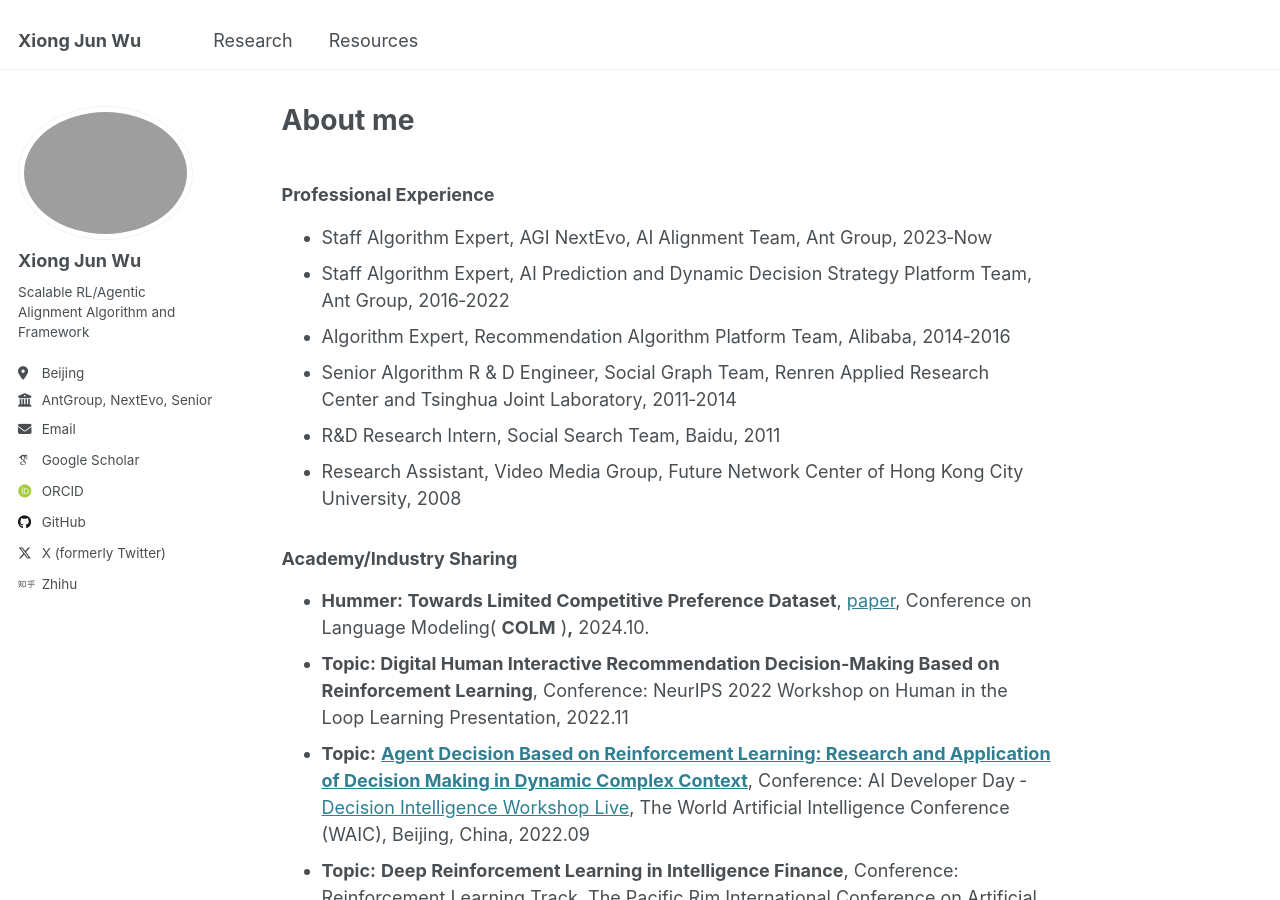
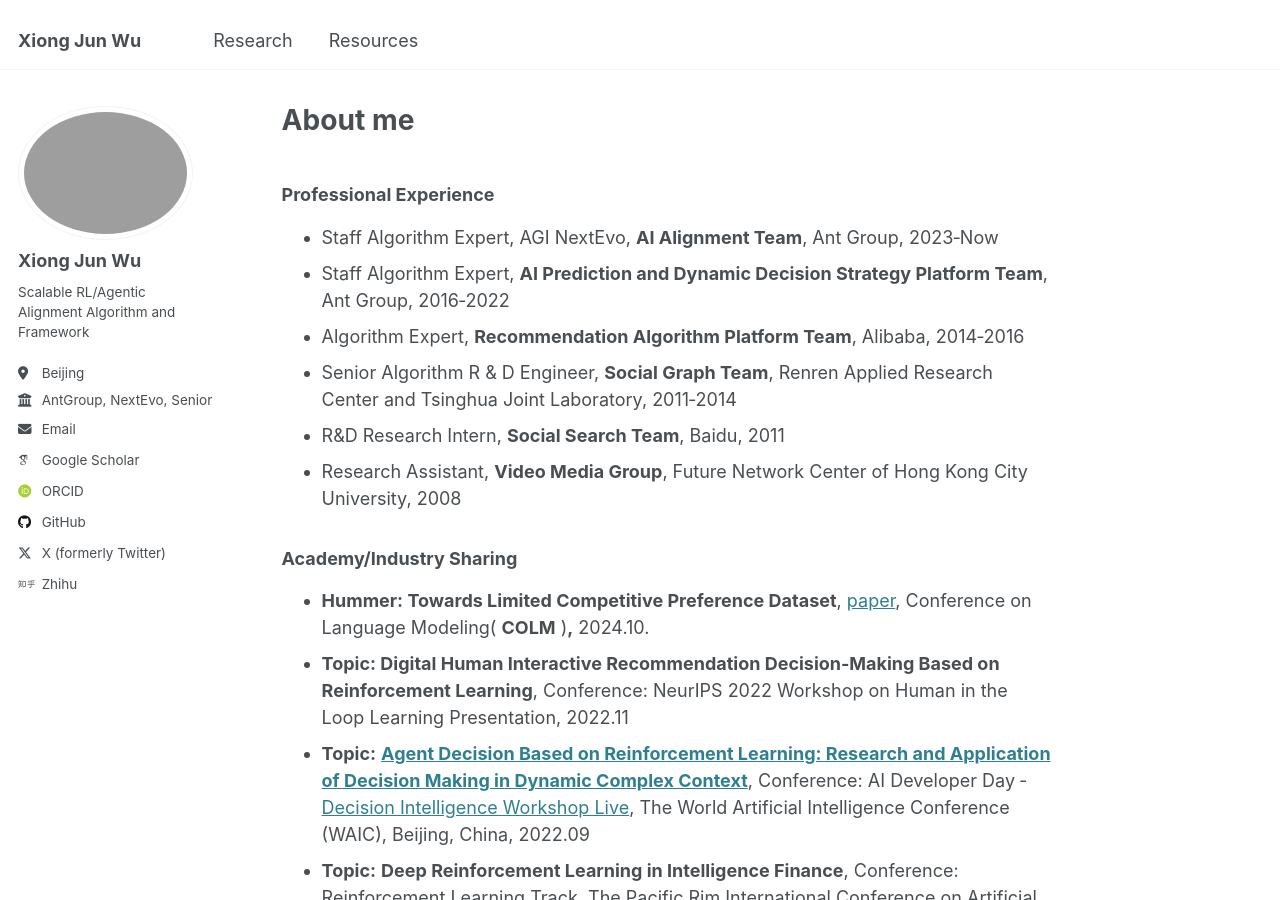
Before and after one commit to junwuxgi/junwuxgi.github.io, a Jekyll site: the page built from _pages/about.md, in a window 1280 px wide and 900 px high. Built offline with Jekyll 4.4.1, drawn with Linux system fonts in a browser that asks for light colours; some web fonts are replaced.

```diff
--- a/_pages/about.md
+++ b/_pages/about.md
@@ -7,12 +7,12 @@ redirect_from:
   - /about.html
 ---
 ### Professional Experience
-- Staff Algorithm Expert, AGI NextEvo, AI Alignment Team, Ant Group, 2023‑Now
-- Staff Algorithm Expert, AI Prediction and Dynamic Decision Strategy Platform Team, Ant Group, 2016‑2022
-- Algorithm Expert, Recommendation Algorithm Platform Team, Alibaba, 2014‑2016
-- Senior Algorithm R & D Engineer, Social Graph Team, Renren Applied Research Center and Tsinghua Joint Laboratory, 2011‑2014
-- R&D Research Intern, Social Search Team, Baidu, 2011
-- Research Assistant, Video Media Group, Future Network Center of Hong Kong City University, 2008
+- Staff Algorithm Expert, AGI NextEvo, **AI Alignment Team**, Ant Group, 2023‑Now
+- Staff Algorithm Expert, **AI Prediction and Dynamic Decision Strategy Platform Team**, Ant Group, 2016‑2022
+- Algorithm Expert, **Recommendation Algorithm Platform Team**, Alibaba, 2014‑2016
+- Senior Algorithm R & D Engineer, **Social Graph Team**, Renren Applied Research Center and Tsinghua Joint Laboratory, 2011‑2014
+- R&D Research Intern, **Social Search Team**, Baidu, 2011
+- Research Assistant, **Video Media Group**, Future Network Center of Hong Kong City University, 2008
 
 ### Academy/Industry Sharing
 * **Hummer: Towards Limited Competitive Preference Dataset**, [paper](https://openreview.net/pdf?id=aKwQPRjdGa), Conference on Language Modeling( **COLM** )**,** 2024.10.
```
